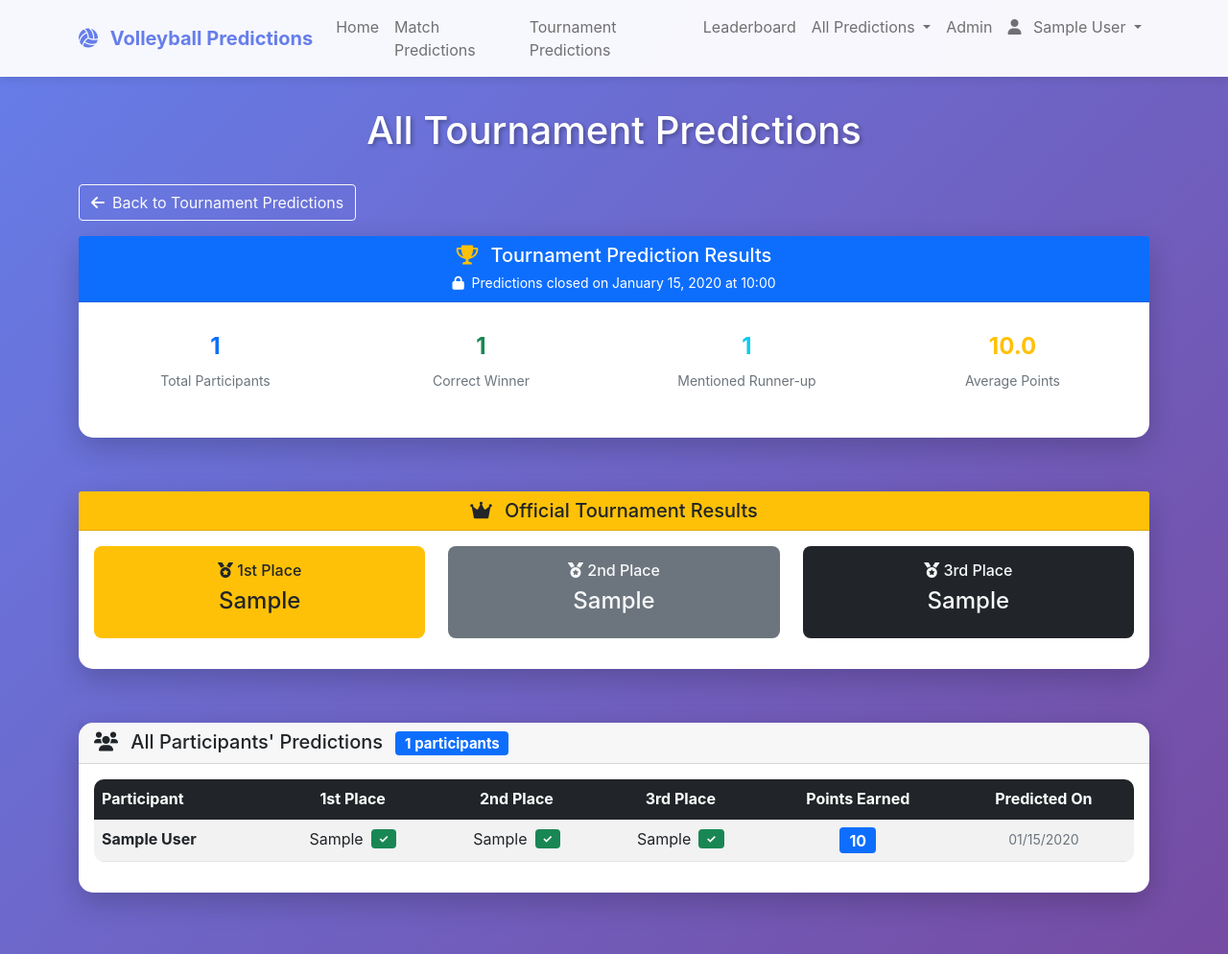
After one commit to guntarsa/volleyball-prediction-game, a Flask app: page /tournament-predictions/all in a window 1280 px wide. The commit adds this page. Shown: the whole page at 96% size. Run offline with Flask 3, Linux system fonts and the light colour scheme; a user stored in the database is signed in; tables that the repository leaves empty hold one stand-in row (values such as "Sample post"); some libraries are stand-ins or nearby versions.

Commit message:
all tournament predictions

```diff
--- a/app.py
+++ b/app.py
@@ -1114,6 +1114,53 @@ def tournament_predictions():
                          teams=teams,
                          user_prediction=user_prediction)
 
+@app.route('/tournament-predictions/all')
+@login_required
+def all_tournament_predictions():
+    # Get tournament config to check if predictions are closed
+    tournament_config = TournamentConfig.query.first()
+    if not tournament_config:
+        flash('Tournament predictions are not yet available. Please contact admin.', 'warning')
+        return redirect(url_for('index'))
+
+    # Only show all predictions if deadline has passed
+    if tournament_config.is_prediction_open():
+        flash('Tournament predictions are still open. All predictions will be visible after the deadline.', 'info')
+        return redirect(url_for('tournament_predictions'))
+
+    # Get all tournament predictions with user information, ordered by user name
+    all_predictions = (TournamentPrediction.query
+                      .join(User)
+                      .order_by(User.name)
+                      .all())
+
+    # Get statistics
+    total_participants = len(all_predictions)
+
+    # If tournament results are available, calculate some stats
+    stats = {
+        'total_participants': total_participants,
+        'results_available': tournament_config.are_results_available()
+    }
+
+    if tournament_config.are_results_available():
+        # Count correct predictions for each position
+        first_place_correct = len([p for p in all_predictions if p.first_place == tournament_config.first_place_result])
+        second_place_mentioned = len([p for p in all_predictions if tournament_config.second_place_result in [p.first_place, p.second_place, p.third_place]])
+        third_place_mentioned = len([p for p in all_predictions if tournament_config.third_place_result in [p.first_place, p.second_place, p.third_place]])
+
+        stats.update({
+            'first_place_correct': first_place_correct,
+            'second_place_mentioned': second_place_mentioned,
+            'third_place_mentioned': third_place_mentioned,
+            'average_points': sum(p.points_earned for p in all_predictions) / max(total_participants, 1)
+        })
+
+    return render_template('all_tournament_predictions.html',
+                         tournament_config=tournament_config,
+                         all_predictions=all_predictions,
+                         stats=stats)
+
 @app.route('/get_prediction/<int:game_id>')
 @login_required
 def get_prediction(game_id):
--- /dev/null
+++ b/templates/all_tournament_predictions.html
@@ -0,0 +1,363 @@
+{% extends "base.html" %}
+
+{% block title %}All Tournament Predictions - Volleyball Predictions{% endblock %}
+
+{% block content %}
+<h1 class="page-title">All Tournament Predictions</h1>
+
+<!-- Navigation Link Back -->
+<div class="row mb-3">
+    <div class="col-12">
+        <a href="{{ url_for('tournament_predictions') }}" class="btn btn-outline-light">
+            <i class="fas fa-arrow-left me-2"></i>Back to Tournament Predictions
+        </a>
+    </div>
+</div>
+
+<!-- Tournament Status -->
+<div class="row mb-4">
+    <div class="col-12">
+        <div class="card">
+            <div class="card-header bg-primary text-white text-center">
+                <h5 class="mb-1">
+                    <i class="fas fa-trophy text-warning me-2"></i>
+                    Tournament Prediction Results
+                </h5>
+                <small>
+                    <i class="fas fa-lock me-1"></i>
+                    Predictions closed on {{ tournament_config.prediction_deadline.strftime('%B %d, %Y at %H:%M') }}
+                </small>
+            </div>
+            <div class="card-body">
+                <div class="row text-center">
+                    <div class="col-md-3">
+                        <div class="stat-box">
+                            <h4 class="text-primary">{{ stats.total_participants }}</h4>
+                            <small class="text-muted">Total Participants</small>
+                        </div>
+                    </div>
+                    {% if stats.results_available %}
+                    <div class="col-md-3">
+                        <div class="stat-box">
+                            <h4 class="text-success">{{ stats.first_place_correct }}</h4>
+                            <small class="text-muted">Correct Winner</small>
+                        </div>
+                    </div>
+                    <div class="col-md-3">
+                        <div class="stat-box">
+                            <h4 class="text-info">{{ stats.second_place_mentioned }}</h4>
+                            <small class="text-muted">Mentioned Runner-up</small>
+                        </div>
+                    </div>
+                    <div class="col-md-3">
+                        <div class="stat-box">
+                            <h4 class="text-warning">{{ "%.1f"|format(stats.average_points) }}</h4>
+                            <small class="text-muted">Average Points</small>
+                        </div>
+                    </div>
+                    {% endif %}
+                </div>
+            </div>
+        </div>
+    </div>
+</div>
+
+{% if tournament_config.are_results_available() %}
+<!-- Official Tournament Results -->
+<div class="row mb-4">
+    <div class="col-12">
+        <div class="card">
+            <div class="card-header text-center bg-warning text-dark">
+                <h5 class="mb-0">
+                    <i class="fas fa-crown me-2"></i>
+                    Official Tournament Results
+                </h5>
+            </div>
+            <div class="card-body">
+                <div class="row text-center">
+                    <div class="col-md-4">
+                        <div class="result-card bg-warning text-dark">
+                            <h6><i class="fas fa-medal"></i> 1st Place</h6>
+                            <h4>
+                                {% if get_country_code(tournament_config.first_place_result) %}
+                                    <span class="fi fi-{{ get_country_code(tournament_config.first_place_result) }} team-flag-large me-2"></span>
+                                {% endif %}
+                                {{ tournament_config.first_place_result }}
+                            </h4>
+                        </div>
+                    </div>
+                    <div class="col-md-4">
+                        <div class="result-card bg-secondary text-light">
+                            <h6><i class="fas fa-medal"></i> 2nd Place</h6>
+                            <h4>
+                                {% if get_country_code(tournament_config.second_place_result) %}
+                                    <span class="fi fi-{{ get_country_code(tournament_config.second_place_result) }} team-flag-large me-2"></span>
+                                {% endif %}
+                                {{ tournament_config.second_place_result }}
+                            </h4>
+                        </div>
+                    </div>
+                    <div class="col-md-4">
+                        <div class="result-card bg-dark text-light">
+                            <h6><i class="fas fa-medal"></i> 3rd Place</h6>
+                            <h4>
+                                {% if get_country_code(tournament_config.third_place_result) %}
+                                    <span class="fi fi-{{ get_country_code(tournament_config.third_place_result) }} team-flag-large me-2"></span>
+                                {% endif %}
+                                {{ tournament_config.third_place_result }}
+                            </h4>
+                        </div>
+                    </div>
+                </div>
+            </div>
+        </div>
+    </div>
+</div>
+{% endif %}
+
+<!-- All Predictions -->
+{% if all_predictions %}
+<div class="row">
+    <div class="col-12">
+        <div class="card">
+            <div class="card-header">
+                <h5 class="mb-0">
+                    <i class="fas fa-users me-2"></i>
+                    All Participants' Predictions
+                    <span class="badge bg-primary ms-2">{{ stats.total_participants }} participants</span>
+                </h5>
+            </div>
+            <div class="card-body">
+
+                <!-- Desktop Table View -->
+                <div class="table-responsive d-none d-md-block">
+                    <table class="table table-striped table-hover">
+                        <thead class="table-dark">
+                            <tr>
+                                <th>Participant</th>
+                                <th class="text-center">1st Place</th>
+                                <th class="text-center">2nd Place</th>
+                                <th class="text-center">3rd Place</th>
+                                {% if stats.results_available %}
+                                <th class="text-center">Points Earned</th>
+                                {% endif %}
+                                <th class="text-center">Predicted On</th>
+                            </tr>
+                        </thead>
+                        <tbody>
+                            {% for prediction in all_predictions %}
+                            <tr>
+                                <td>
+                                    <strong>{{ prediction.user.name }}</strong>
+                                </td>
+                                <td class="text-center">
+                                    <div class="prediction-team">
+                                        {% if get_country_code(prediction.first_place) %}
+                                            <span class="fi fi-{{ get_country_code(prediction.first_place) }} team-flag me-2"></span>
+                                        {% endif %}
+                                        {{ prediction.first_place }}
+                                        {% if stats.results_available and prediction.first_place == tournament_config.first_place_result %}
+                                            <span class="badge bg-success ms-1">✓</span>
+                                        {% endif %}
+                                    </div>
+                                </td>
+                                <td class="text-center">
+                                    <div class="prediction-team">
+                                        {% if get_country_code(prediction.second_place) %}
+                                            <span class="fi fi-{{ get_country_code(prediction.second_place) }} team-flag me-2"></span>
+                                        {% endif %}
+                                        {{ prediction.second_place }}
+                                        {% if stats.results_available and tournament_config.second_place_result in [prediction.first_place, prediction.second_place, prediction.third_place] %}
+                                            <span class="badge bg-success ms-1">✓</span>
+                                        {% endif %}
+                                    </div>
+                                </td>
+                                <td class="text-center">
+                                    <div class="prediction-team">
+                                        {% if get_country_code(prediction.third_place) %}
+                                            <span class="fi fi-{{ get_country_code(prediction.third_place) }} team-flag me-2"></span>
+                                        {% endif %}
+                                        {{ prediction.third_place }}
+                                        {% if stats.results_available and tournament_config.third_place_result in [prediction.first_place, prediction.second_place, prediction.third_place] %}
+                                            <span class="badge bg-success ms-1">✓</span>
+                                        {% endif %}
+                                    </div>
+                                </td>
+                                {% if stats.results_available %}
+                                <td class="text-center">
+                                    <span class="badge bg-primary fs-6">{{ prediction.points_earned }}</span>
+                                </td>
+                                {% endif %}
+                                <td class="text-center">
+                                    <small class="text-muted">{{ prediction.updated_at.strftime('%m/%d/%Y') }}</small>
+                                </td>
+                            </tr>
+                            {% endfor %}
+                        </tbody>
+                    </table>
+                </div>
+
+                <!-- Mobile Card View -->
+                <div class="d-md-none">
+                    {% for prediction in all_predictions %}
+                    <div class="card mb-3 prediction-participant-card">
+                        <div class="card-header d-flex justify-content-between align-items-center">
+                            <h6 class="mb-0 fw-bold">{{ prediction.user.name }}</h6>
+                            {% if stats.results_available %}
+                                <span class="badge bg-primary">{{ prediction.points_earned }} pts</span>
+                            {% endif %}
+                        </div>
+                        <div class="card-body">
+                            <div class="row text-center">
+                                <div class="col-4">
+                                    <div class="mobile-position-card bg-warning text-dark">
+                                        <h6>1st</h6>
+                                        <div class="team-prediction">
+                                            {% if get_country_code(prediction.first_place) %}
+                                                <span class="fi fi-{{ get_country_code(prediction.first_place) }} team-flag d-block mb-1"></span>
+                                            {% endif %}
+                                            <small class="fw-bold">{{ prediction.first_place }}</small>
+                                            {% if stats.results_available and prediction.first_place == tournament_config.first_place_result %}
+                                                <div><span class="badge bg-success">✓</span></div>
+                                            {% endif %}
+                                        </div>
+                                    </div>
+                                </div>
+                                <div class="col-4">
+                                    <div class="mobile-position-card bg-secondary text-light">
+                                        <h6>2nd</h6>
+                                        <div class="team-prediction">
+                                            {% if get_country_code(prediction.second_place) %}
+                                                <span class="fi fi-{{ get_country_code(prediction.second_place) }} team-flag d-block mb-1"></span>
+                                            {% endif %}
+                                            <small class="fw-bold">{{ prediction.second_place }}</small>
+                                            {% if stats.results_available and tournament_config.second_place_result in [prediction.first_place, prediction.second_place, prediction.third_place] %}
+                                                <div><span class="badge bg-success">✓</span></div>
+                                            {% endif %}
+                                        </div>
+                                    </div>
+                                </div>
+                                <div class="col-4">
+                                    <div class="mobile-position-card bg-dark text-light">
+                                        <h6>3rd</h6>
+                                        <div class="team-prediction">
+                                            {% if get_country_code(prediction.third_place) %}
+                                                <span class="fi fi-{{ get_country_code(prediction.third_place) }} team-flag d-block mb-1"></span>
+                                            {% endif %}
+                                            <small class="fw-bold">{{ prediction.third_place }}</small>
+                                            {% if stats.results_available and tournament_config.third_place_result in [prediction.first_place, prediction.second_place, prediction.third_place] %}
+                                                <div><span class="badge bg-success">✓</span></div>
+                                            {% endif %}
+                                        </div>
+                                    </div>
+                                </div>
+                            </div>
+                            <div class="text-center mt-2">
+                                <small class="text-muted">
+                                    <i class="fas fa-calendar-alt me-1"></i>
+                                    Predicted on {{ prediction.updated_at.strftime('%B %d, %Y') }}
+                                </small>
+                            </div>
+                        </div>
+                    </div>
+                    {% endfor %}
+                </div>
+            </div>
+        </div>
+    </div>
+</div>
+
+{% else %}
+<div class="alert alert-info text-center">
+    <h4><i class="fas fa-users"></i> No Tournament Predictions</h4>
+    <p>No participants have made tournament predictions yet.</p>
+</div>
+{% endif %}
+
+{% endblock %}
+
+{% block scripts %}
+<style>
+    .stat-box {
+        padding: 1rem;
+        border-radius: 8px;
+        margin-bottom: 1rem;
+    }
+
+    .stat-box h4 {
+        margin-bottom: 0.5rem;
+        font-weight: bold;
+    }
+
+    .result-card {
+        padding: 1rem;
+        border-radius: 8px;
+        margin-bottom: 1rem;
+    }
+
+    .prediction-team {
+        display: flex;
+        align-items: center;
+        justify-content: center;
+        flex-wrap: wrap;
+        gap: 0.25rem;
+    }
+
+    .prediction-participant-card {
+        border-left: 4px solid #667eea;
+        transition: all 0.3s ease;
+    }
+
+    .prediction-participant-card:hover {
+        box-shadow: 0 4px 12px rgba(0, 0, 0, 0.1);
+        transform: translateX(3px);
+    }
+
+    .mobile-position-card {
+        padding: 0.75rem 0.5rem;
+        border-radius: 8px;
+        margin-bottom: 0.5rem;
+        min-height: 80px;
+        display: flex;
+        flex-direction: column;
+        justify-content: center;
+    }
+
+    .team-prediction {
+        display: flex;
+        flex-direction: column;
+        align-items: center;
+        gap: 0.25rem;
+    }
+
+    @media (max-width: 768px) {
+        .team-flag {
+            width: 16px;
+            height: 12px;
+        }
+
+        .mobile-position-card {
+            min-height: 70px;
+            padding: 0.5rem 0.25rem;
+        }
+
+        .mobile-position-card h6 {
+            font-size: 0.9rem;
+            margin-bottom: 0.5rem;
+        }
+
+        .mobile-position-card small {
+            font-size: 0.75rem;
+            line-height: 1.2;
+        }
+
+        .prediction-participant-card .card-header {
+            padding: 0.75rem;
+        }
+
+        .prediction-participant-card .card-body {
+            padding: 0.75rem;
+        }
+    }
+</style>
+{% endblock %}
--- a/templates/base.html
+++ b/templates/base.html
@@ -618,12 +618,20 @@
                                 <i class="fas fa-medal d-lg-none me-2"></i>Leaderboard
                             </a>
                         </li>
-                        <li class="nav-item">
-                            <a class="nav-link" href="{{ url_for('all_predictions') }}">
+                        <li class="nav-item dropdown">
+                            <a class="nav-link dropdown-toggle" href="#" id="predictionsDropdown" role="button" data-bs-toggle="dropdown" aria-expanded="false">
                                 <i class="fas fa-eye d-lg-none me-2"></i>
                                 <span class="d-none d-lg-inline">All Predictions</span>
                                 <span class="d-lg-none">Predictions</span>
                             </a>
+                            <ul class="dropdown-menu" aria-labelledby="predictionsDropdown">
+                                <li><a class="dropdown-item" href="{{ url_for('all_predictions') }}">
+                                    <i class="fas fa-volleyball-ball me-2"></i> Match Predictions
+                                </a></li>
+                                <li><a class="dropdown-item" href="{{ url_for('all_tournament_predictions') }}">
+                                    <i class="fas fa-trophy me-2"></i> Tournament Predictions
+                                </a></li>
+                            </ul>
                         </li>
                         {% if current_user.is_admin %}
                         <li class="nav-item">
```
Also changed, not shown: project.md (added, +222 -0 lines), templates/tournament_predictions.html (+7 -0 lines).
